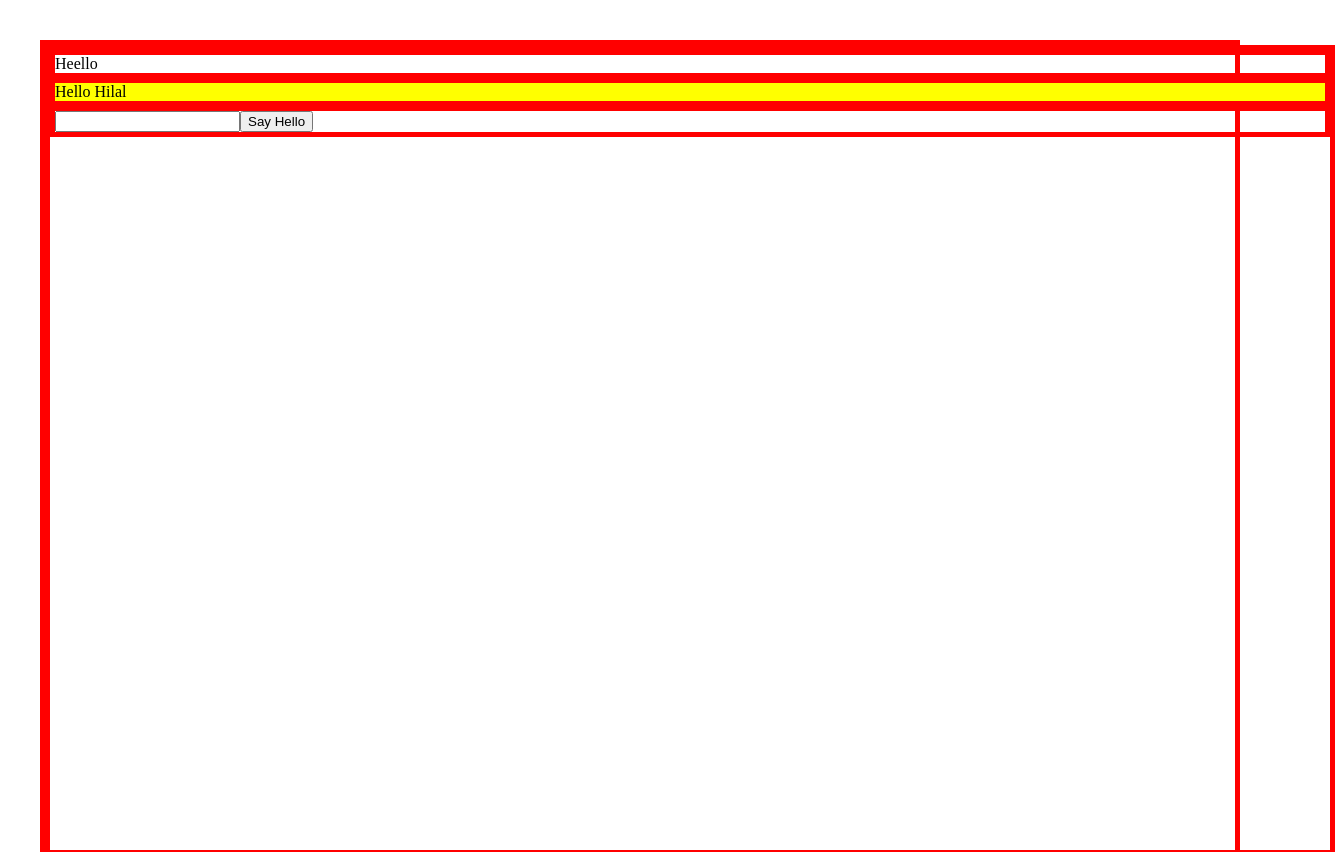
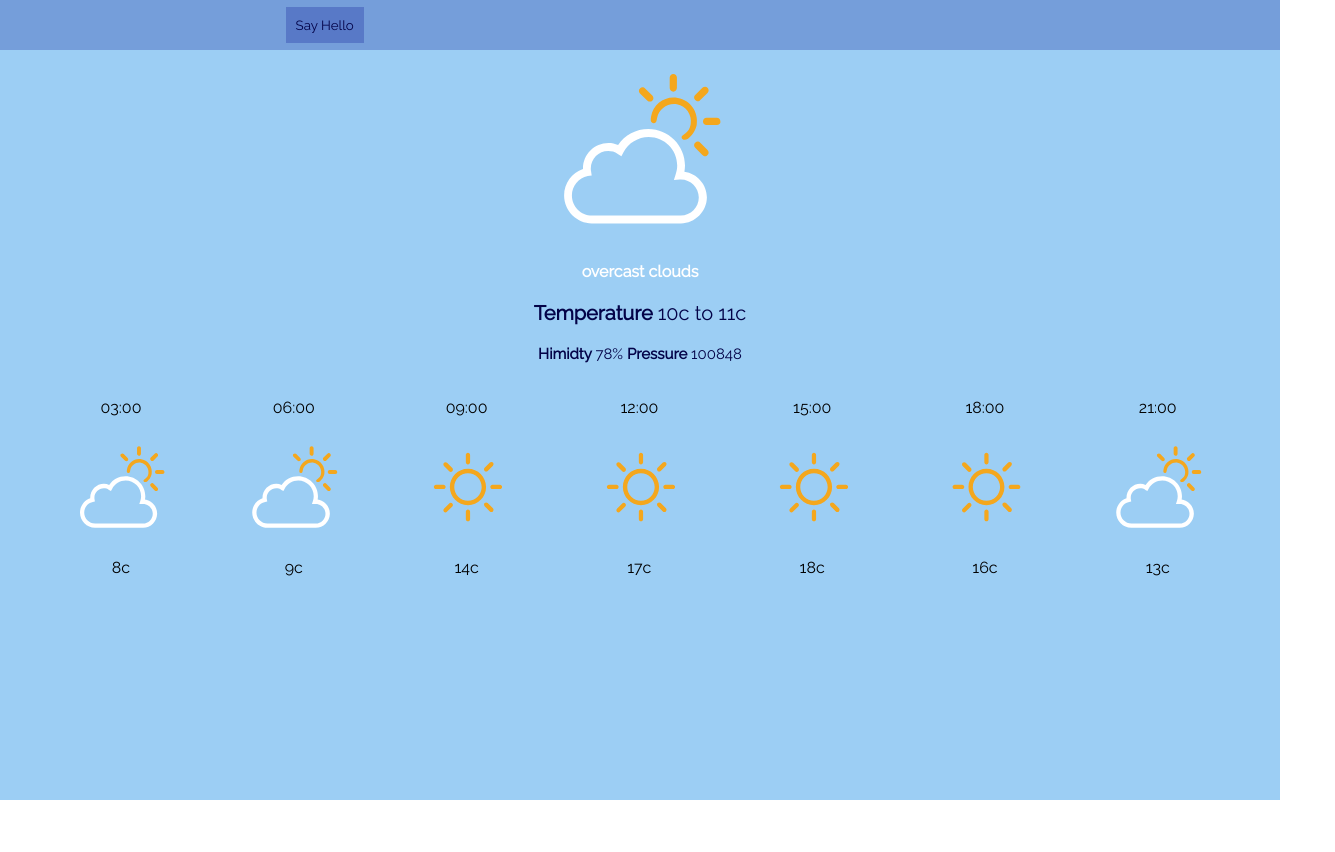
Before and after one commit to Hilal211/weather-api, a React (Create React App) app: page / in a window 1280 px wide. Shown: the top 852 px of the page, 1335 px wide, since content can reach past the window. After the commit the page ends 800 px from the top, so only its background shows below. Built offline with nearby package versions, Linux system fonts and the light colour scheme.

Commit message:
Weather API: HTML/CSS

```diff
--- a/src/App.css
+++ b/src/App.css
@@ -1,25 +1,108 @@
+*{
+  font-family: Raleway;
+}
+html, body{
+  height: 100%;
+  margin: 0;
+}
 .app {
   height: 100vh;
   width: 100vw;
   transition: background-color 1s ease-in;
+  background-color: #9CCEF4;
 }
 
-.app__header,
+.app__header{
+  height: 50px;
+  background-color: #759EDA;
+}
 .app__main {
-  width: 100%;
-  display: flex;
-  flex-direction: column;
-  align-items: center;
-  padding: 20px;
-  font-family: "Raleway", sans-serif;
-  -webkit-font-smoothing: antialiased;
-  -moz-osx-font-smoothing: grayscale;
+  width: 100vw;
+ background-color: #9CCEF4;
+ height: 90%;
+
+
 }
 
 /*  Search bar */
 
+#input-name{
+  min-width: 20%;
+  background-color: transparent;
+  border: none;
+  color:#ffffff;
+  height: 50%;
+  margin:1% 1% 0.8% 1%;
+  outline: none;
+
+}
+#input-name::placeholder{
+  content:"London";
+  color:white;
+}
+#input-name:focus{
+  border-bottom: 1px solid #030348;
+}
+button{
+
+  background-color: #5879C7;
+  border: none;
+  margin-top: 7px;
+  padding:10px;
+  color: #030348;
+  outline: none;
+
+}
 /* Current weather */
+.item{
+  text-align: center;
+}
+#status_weather{
+   color:#ffffff;
+   font-weight: bold;
+}
+.temp{
+   font-size: 20px;
+color:#030348;
+font-weight: bold;
 
-div {
-  border: 5px solid red;
 }
+#temperature{
+   font-weight: normal;
+}
+img{
+   width:15%;
+   height: 15%;
+}
+.details_temp{
+   color:#030348;
+   font-size:15px ;
+   font-weight: bold;
+}
+.details_temp>span{
+   font-weight: normal;
+}
+div{
+  border: none;
+}
+
+.container_day{
+  display:flex;
+  justify-content: space-between;
+  margin:1.5% 3.5% 0px 3.4%;
+}
+
+.time{
+  width:13%;
+  text-align:center;
+
+
+}
+.time>img{
+  width: 100%;
+  height: 40%;
+}
+
+.daily_item>p{
+  color:#030348;
+}
--- a/src/App.js
+++ b/src/App.js
@@ -5,8 +5,19 @@ import SayHi, { SayHello } from "./components/WeatherItem";
 import fakeWeatherData from "./fakeWeatherData.json";
 
 import "./App.css";
+import clear from "./img/weather-icons/clear.svg";
+import cloudy from "./img/weather-icons/cloudy.svg";
+import drizzle from "./img/weather-icons/drizzle.svg";
+import fog from "./img/weather-icons/fog.svg";
+import mostlycloudy from "./img/weather-icons/mostlycloudy.svg";
+import partlycloudy from "./img/weather-icons/partlycloudy.svg";
+import rain from "./img/weather-icons/rain.svg";
+import snow from "./img/weather-icons/snow.svg";
+import storm from "./img/weather-icons/storm.svg";
+import unknown from "./img/weather-icons/unknown.svg";
 
 class App extends Component {
+
   constructor(props) {
     super(props);
     this.state = {
@@ -21,10 +32,66 @@ class App extends Component {
   render() {
     return (
       <div className="app">
-        <SayHi />
-        <SayHello color="black" name={this.state.name} />
-        <Search handleInput={this.handleInputChange} />
+        {/*<SayHi />*/}
+        {/*<SayHello color="black" name={this.state.name} />*/}
+
+        <div class="app__header">
+          <Search handleInput={this.handleInputChange} />
+        </div>
+
+        <div>
+          <section class="item">
+            <img src={mostlycloudy} alt="clear icon" />
+            <p id="status_weather">overcast clouds</p>
+            <p class="temp">Temperature <span id="temperature">10c to 11c</span></p>
+            <p class="details_temp">Himidty <span id="himidty">78%</span> Pressure <span id="pressure">100848</span></p>
+          </section>
+        </div>
+
+        <div class="container_day">
+          <div class="time">
+            <p id="hour">03:00</p>
+            <img src={mostlycloudy} alt="snow icon" />
+            <p class="temperature_daily">8c</p>
+          </div>
+          <div class="time">
+            <p id="hour">06:00</p>
+            <img src={mostlycloudy} alt="snow icon" />
+            <p class="temperature_daily">9c</p>
+          </div>
+          <div class="time">
+            <p id="hour">09:00</p>
+            <img src={clear} alt="snow icon" />
+            <p class="temperature_daily">14c</p>
+          </div>
+          <div class="time">
+            <p id="hour">12:00</p>
+            <img src={clear} alt="snow icon" />
+            <p class="temperature_daily">17c</p>
+          </div>
+          <div class="time">
+            <p id="hour">15:00</p>
+            <img src={clear} alt="snow icon" />
+            <p class="temperature_daily">18c</p>
+          </div>
+          <div class="time">
+            <p id="hour">18:00</p>
+            <img src={clear} alt="snow icon" />
+            <p class="temperature_daily">16c</p>
+          </div>
+          <div class="time">
+            <p id="hour">21:00</p>
+            <img src={mostlycloudy} alt="snow icon" />
+            <p class="temperature_daily">13c</p>
+          </div>
+
+
+        </div>
+
+
       </div>
+
+
     );
   }
 }
--- a/src/components/Search.js
+++ b/src/components/Search.js
@@ -8,6 +8,7 @@ class Search extends React.Component {
   };
 
   render() {
+
     return (
       <div>
         {this.state.input}
```
Also changed, not shown: 1 other file (tests, documents, lock files or other folders).
